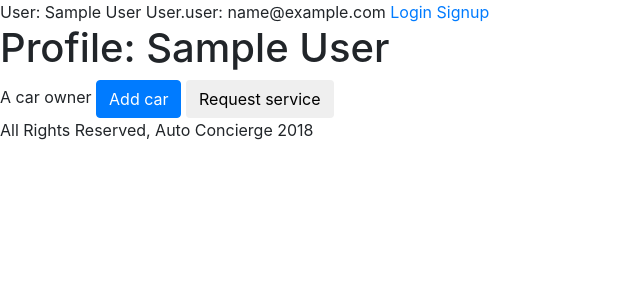
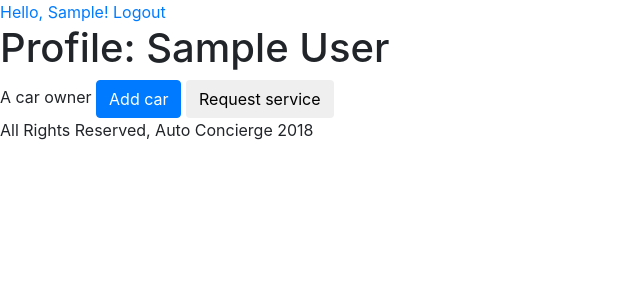
Before and after one commit to njang/autoConcierge, a Django app: page /1/profile/ in a window 1280 px wide. Shown: the top 300 px of the page, without its empty margins (0-640 px from the left). Run offline with Django 3.2, Linux system fonts and the light colour scheme; tables that the repository leaves empty hold one stand-in row (values such as "Sample post"); some libraries are stand-ins or nearby versions.

Commit message:
Revise user handling in profile view

```diff
--- a/main_app/forms.py
+++ b/main_app/forms.py
@@ -61,7 +61,7 @@ class CarOwnerSignUpForm(UserCreationForm):
 class AddCarForm(forms.ModelForm):
     class Meta:
         model = Car
-        fields = ['car_year', 'car_make', 'car_model', 'car_color', 'car_license', 'loc_parking']
+        fields = ['car_year', 'car_make', 'car_model', 'car_model_trim', 'car_color', 'car_license', 'loc_parking']
 
 class ShopOwnerSignUpForm(UserCreationForm):
     shop_name = forms.CharField(label='Shop name',max_length=100)
--- a/main_app/models.py
+++ b/main_app/models.py
@@ -60,6 +60,7 @@ class Car(models.Model):
     car_year = models.IntegerField(default=2010)
     car_make = models.CharField(max_length=100)
     car_model = models.CharField(max_length=100)
+    car_model_trim = models.CharField(max_length=100)
     car_color = models.CharField(max_length=100)
     car_license = models.CharField(max_length=100)
     loc_parking = models.CharField(max_length=100)
--- a/main_app/templates/base.html
+++ b/main_app/templates/base.html
@@ -11,6 +11,6 @@
 		{% include "./header.html" %}
 		{% block content %}
 		{% endblock %}
-		<footer>All Rights Reserved, Auto Concierge 2018</footer>
+		{% include "./footer.html" %}
 	</body>
 </html>
--- a/main_app/templates/header.html
+++ b/main_app/templates/header.html
@@ -1,8 +1,6 @@
 {% load staticfiles %}
 
 {% block content %}
-	User: {{user}}
-	User.user: {{user.user}}
     {% if user.is_authenticated %}
         <a href='/{{ user.id }}/profile'>Hello, {{ user.first_name }}!</a>
         <a href='/logout'>Logout</a>
--- a/main_app/templates/profile/profile.html
+++ b/main_app/templates/profile/profile.html
@@ -1,8 +1,8 @@
 {% extends 'base.html' %}
 
 {% block content %}
-    <h1>Profile: {{ user.user.first_name}} {{ user.user.last_name}} </h1>
-    {% if user.user.is_car_owner %} {% include "./car_owner.html" %}
-    {% elif user.user.is_shop_owner %} {% include "./shop_owner.html" %}
-    {% elif user.user.is_service_driver %} {% include "./service_driver.html" %} {% endif %}
+    <h1>Profile: {{ user.first_name}} {{ user.last_name}} </h1>
+    {% if user.is_car_owner %} {% include "./car_owner.html" %}
+    {% elif user.is_shop_owner %} {% include "./shop_owner.html" %}
+    {% elif user.is_service_driver %} {% include "./service_driver.html" %} {% endif %}
 {% endblock %}
--- a/main_app/views/main.py
+++ b/main_app/views/main.py
@@ -26,22 +26,22 @@ def signup_service_driver(request):
 def profile(request, user_id):
     user = User.objects.get(id=user_id)
     if user.is_car_owner:
-        user = CarOwner.objects.get(user=user_id)
+        user_info = CarOwner.objects.get(user=user_id)
     elif user.is_shop_owner:
-        user = ShopOwner.objects.get(user=user_id)
+        user_info = ShopOwner.objects.get(user=user_id)
     else:
-        user = ServiceDriver.objects.get(user=user_id)
-    return render(request, 'profile/profile.html', {'user': user})
+        user_info = ServiceDriver.objects.get(user=user_id)
+    return render(request, 'profile/profile.html', {'user': user, 'user_info': user_info})
 
 def add_car_form(request):
     form = AddCarForm()
-    return render(request, 'carsearch.html', {'form': form})
+    return render(request, 'add_car.html', {'form': form})
 
 def add_car(request):
     form = AddCarForm(request.POST)
     if form.is_valid():
         car = form.save(commit = False)
-        car.owner = request.user
+        car.owner = request.user.user
         car.save()
     path = '/' + str(request.user.id) + '/profile/'
     return HttpResponseRedirect(path)
```
Also changed, not shown: main_app/templates/add_car.html (renamed from main_app/templates/carsearch.html, +51 -39 lines), main_app/migrations/0003_car_car_model_trim.py (added).
